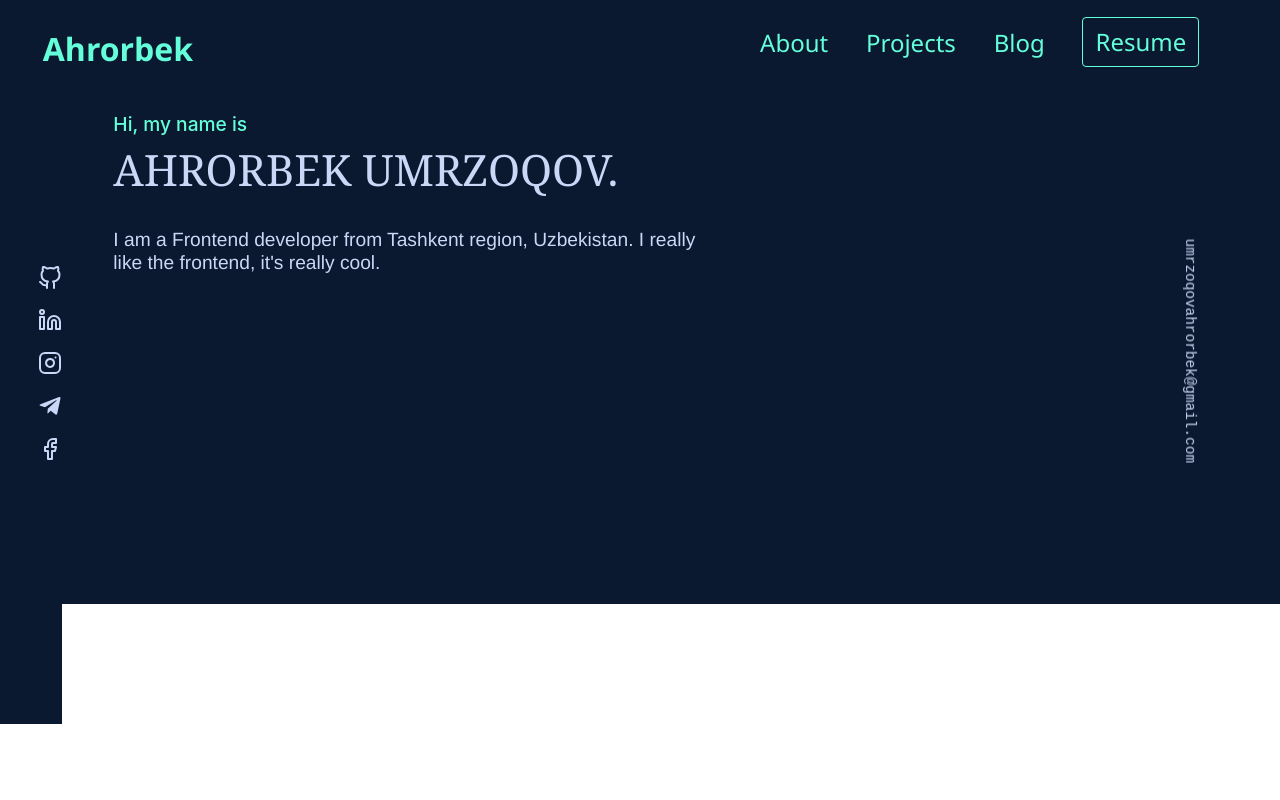
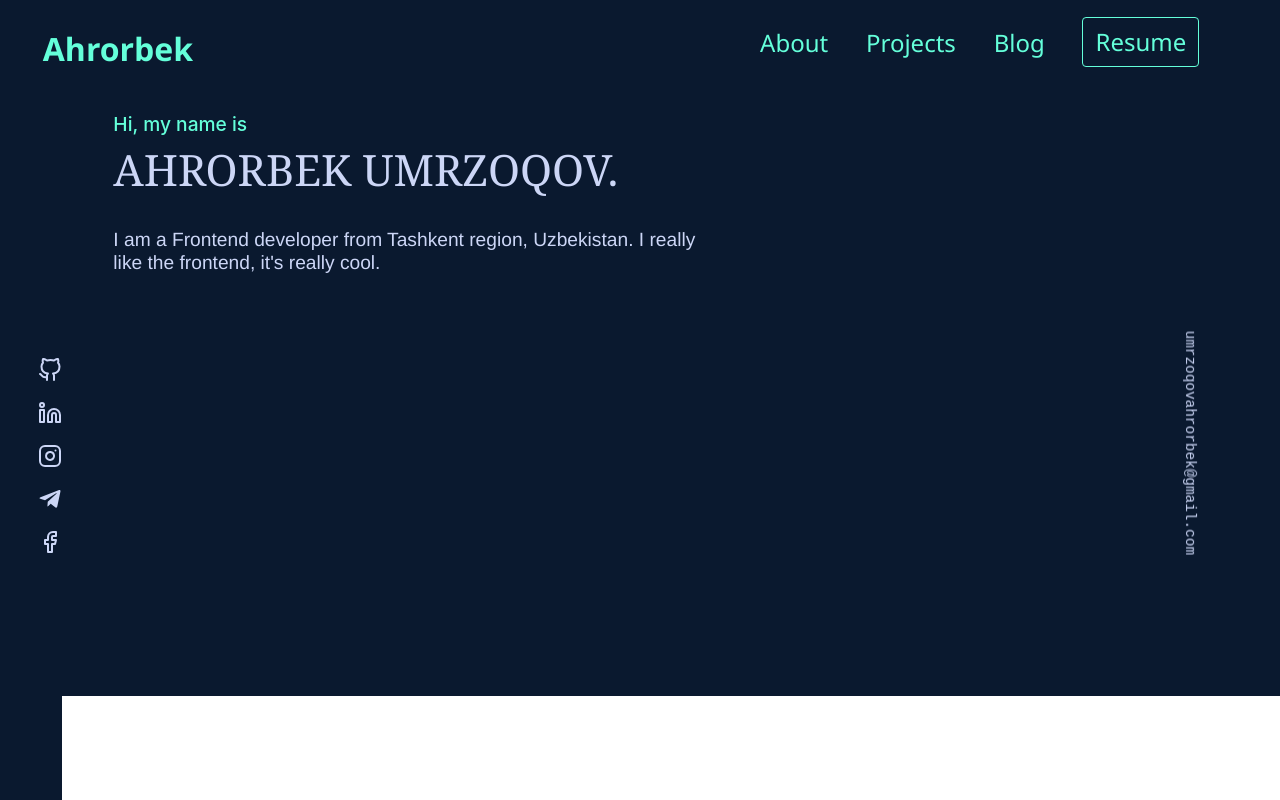
Before and after one commit to AhrorShoH/for-portfolio, a React (Create React App) app: page / in a window 1280 px wide. Built offline with nearby package versions, Linux system fonts and the light colour scheme.

Commit message:
Update main.css

```diff
--- a/src/components/main.css
+++ b/src/components/main.css
@@ -5,7 +5,7 @@
   height: 100%;
   padding-left: 2cm;
   padding-top: 16cm;
-  padding-bottom: 5%;
+  padding-bottom: 13.6cm;
 }
 #hello {
   animation-duration: 1250ms;
@@ -131,7 +131,7 @@
     height: 100%;
     padding-left: 0.5cm;
     padding-top: 11cm;
-    padding-bottom: 5%;
+    padding-bottom: 10%;
   }
   #hello {
     animation-duration: 1250ms;
@@ -173,7 +173,7 @@
     height: 100%;
     padding-left: 0.5cm;
     padding-top: 11cm;
-    padding-bottom: 5%;
+    padding-bottom: 10%;
   }
   #hello {
     animation-duration: 1250ms;
@@ -215,7 +215,7 @@
     height: 100%;
     padding-left: 0.5cm;
     padding-top: 11cm;
-    padding-bottom: 5%;
+    padding-bottom: 9%;
   }
   #hello {
     animation-duration: 1250ms;
@@ -257,7 +257,7 @@
     height: 100%;
     padding-left: 0.5cm;
     padding-top: 11cm;
-    padding-bottom: 8%;
+    padding-bottom: 9%;
   }
   #hello {
     animation-duration: 1250ms;
@@ -299,7 +299,7 @@
     height: 100%;
     padding-left: 1cm;
     padding-top: 11cm;
-    padding-bottom: 11%;
+    padding-bottom: 6.17cm;
   }
   #hello {
     animation-duration: 1250ms;
```
